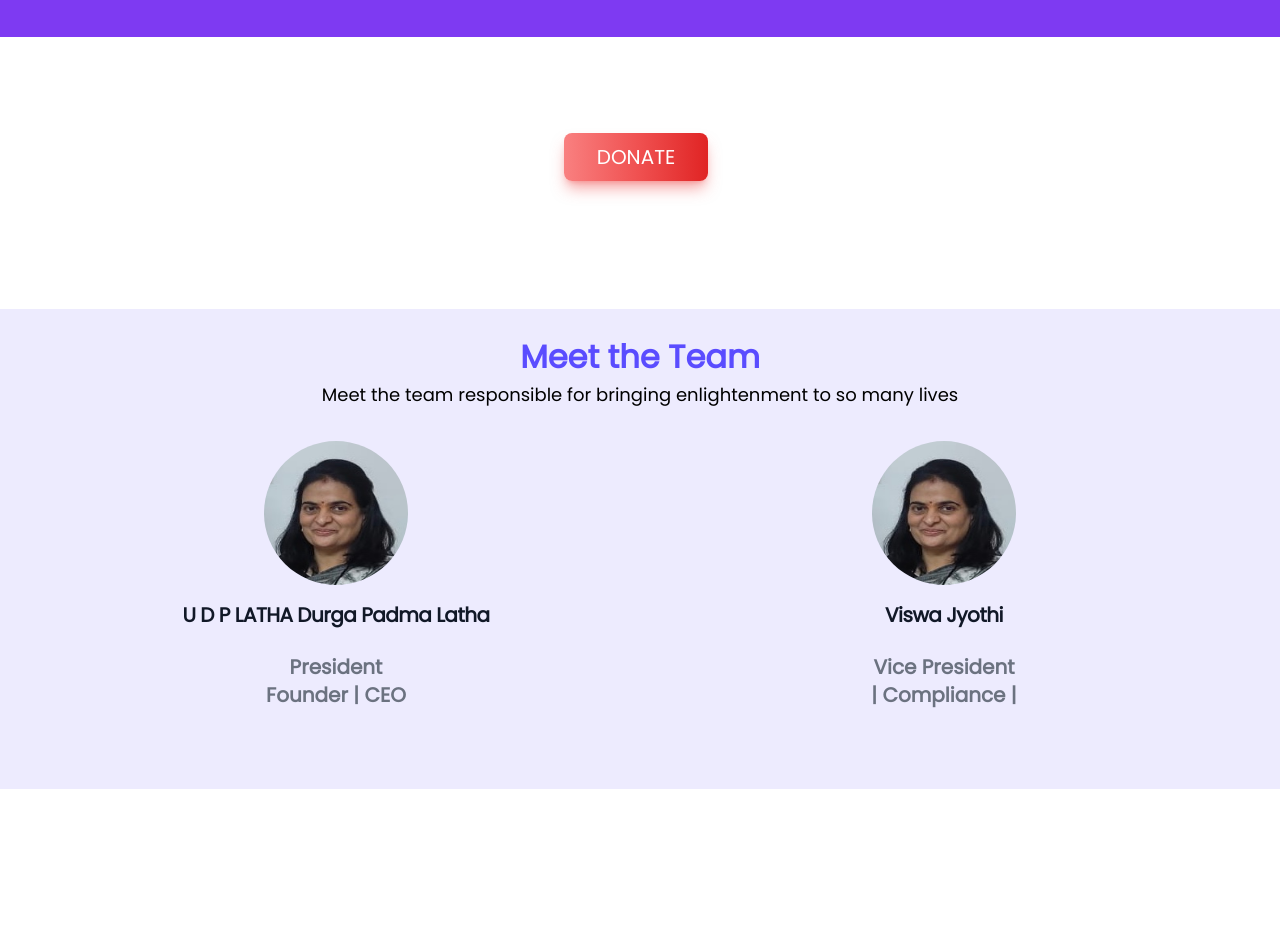
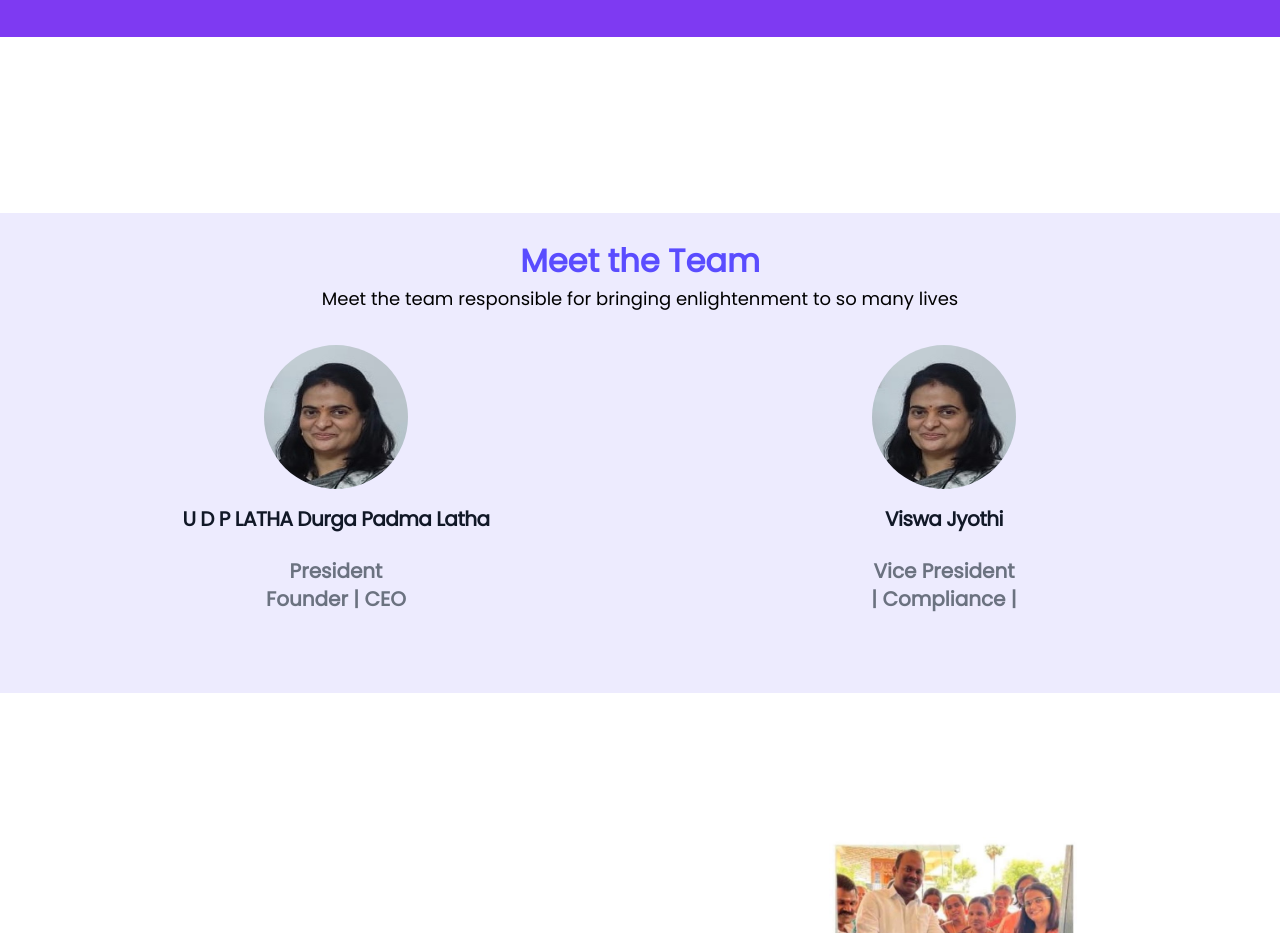
Before and after one commit to shreyagupta2405/Leocare, a React (Create React App) app in the folder Client/: page / in a window 1280 px wide. Shown: the part 4820-5753 px from the top of the page. Built offline with nearby package versions, Linux system fonts and the light colour scheme; what tw-elements would draw is missing.

Commit message:
Update Stats.jsx

```diff
--- a/Client/src/Components/Stats.jsx
+++ b/Client/src/Components/Stats.jsx
@@ -1,26 +1,40 @@
-import React from 'react'
+import React, { useEffect } from 'react'
 
-function stats() {
+
+function Stats() {
+  useEffect(() => {
+    const rzpPaymentForm = document.getElementById("rzp_payment_form");
+
+    if (!rzpPaymentForm.hasChildNodes()) {
+
+      const script = document.createElement("script");
+      script.src = "https://checkout.razorpay.com/v1/payment-button.js";
+      script.async = true;
+      script.dataset.payment_button_id = "pl_JtyJUgekkOT0Xy";
+      rzpPaymentForm.appendChild(script);
+
+    }
+
+  });
   return (
     <div className='w-full  '>
       <div className=' relative bg-purple-600 h-48 text-white text-center flex flex-col justify-center items-center p-10 mt-48 mb-24'>
         <h3 className='text-center text-slate-700 text-white font-serif text-xl lg:text-9xl tracking-[.75em] opacity-20 '>LEOCARE</h3>
         <div className='absolute grid grid-cols-1 md:grid-cols-1 lg:grid-cols-3 gap-4 w-full'>
-          <div className=' text-lg lg:text-4xl  text-white'>30 <br/>Volunteers</div>
-          <div className=' text-lg lg:text-4xl  text-white'>75.00% <br/>Success</div>
-          <div className=' text-lg lg:text-4xl  text-white'>100  <br/>Helped</div>
+          <div className=' text-lg lg:text-4xl  text-white'>30 <br />Volunteers</div>
+          <div className=' text-lg lg:text-4xl  text-white'>75.00% <br />Success</div>
+          <div className=' text-lg lg:text-4xl  text-white'>100  <br />Helped</div>
 
         </div>
 
       </div>
 
       <div className='flex flex-col justify-center items-center'>
-        <button type="button" className="text-white bg-gradient-to-r from-red-400 via-red-500 to-red-600 hover:bg-gradient-to-br focus:ring-4 focus:outline-none focus:ring-red-300 dark:focus:ring-red-800 shadow-lg shadow-red-500/50 dark:shadow-lg dark:shadow-red-800/80 font-medium text-xl rounded-lg px-5 py-2.5 text-center mr-2 h-12 w-36 mb-12 ">
-          DONATE
-        </button>
+
+        <form id="rzp_payment_form"></form>
       </div>
     </div>
   )
 }
 
-export default stats
+export default Stats;
```
